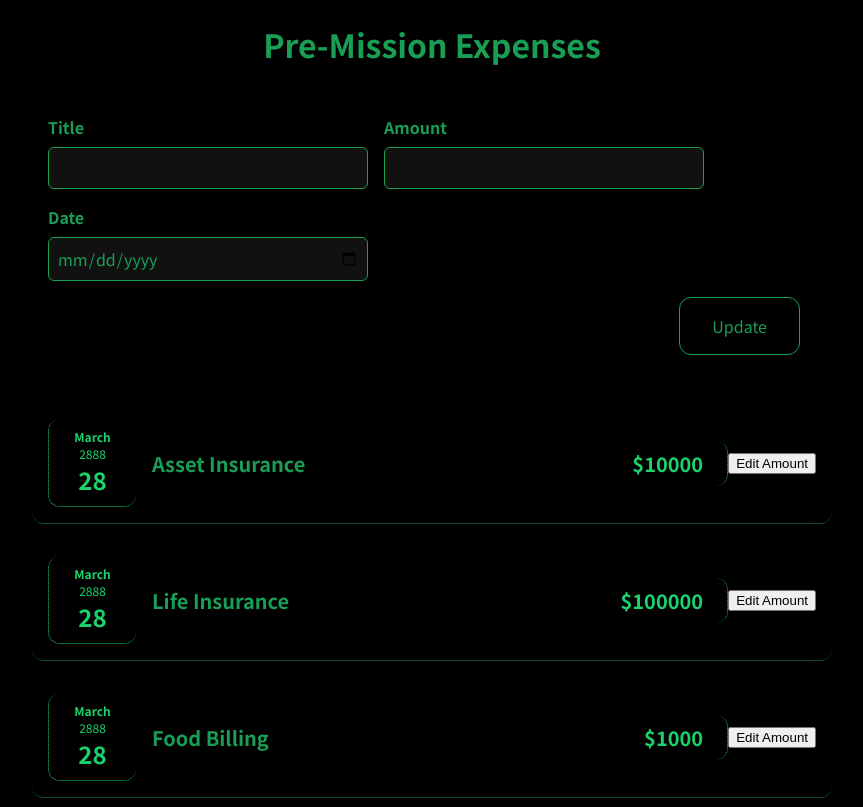
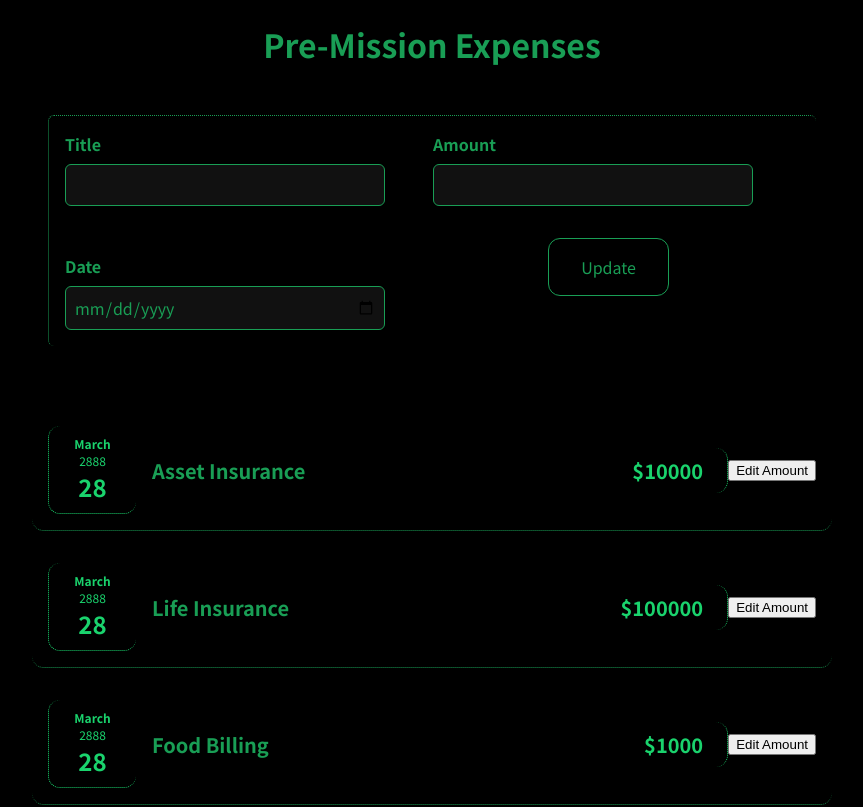
Before and after one commit to xTurbeaux/react_components_hew, a React (Create React App) app: page / in a window 1280 px wide. Shown: the top 807 px of the page, without its empty margins (208-1071 px from the left). Built offline with nearby package versions, Linux system fonts and the light colour scheme.

Commit message:
updated UI

```diff
--- a/src/components/NewAmount/AmountForm.js
+++ b/src/components/NewAmount/AmountForm.js
@@ -59,6 +59,7 @@ const AmountForm = (data) => {
         setEnteredTitle('');
         setEnteredAmount('');
         setEnteredDate('');
+        console.log(amountData);
     };
 
     return (
@@ -86,9 +87,9 @@ const AmountForm = (data) => {
                     max="3000-01-04"
                     onChange={dateChangeHandler} />
                 </div>
-            </div>
-            <div className="new-amount__actions">
-                <button type="submit">Update</button>
+                <div className="new-amount__actions">
+                    <button type="submit">Update</button>
+                </div>
             </div>
         </form>
     );
--- a/src/components/NewAmount/NewAmount.js
+++ b/src/components/NewAmount/NewAmount.js
@@ -2,12 +2,13 @@ import React from 'react'; //jsx under the hood uses this library
 // rendering a form for users to add new amounts for various items
 import '../css/NewAmount.css'
 import AmountForm from './AmountForm';
+
 const NewAmount = () => {
 
 
-    const saveAmountDataHandler = (enteredExpenseData) => {
+    const saveAmountDataHandler = (enteredAmountData) => {
         const amountData = {
-            ...enteredExpenseData,
+            ...enteredAmountData,
             id: Math.random().toString()
         };
         console.log(amountData);
--- a/src/components/css/AmountForm.css
+++ b/src/components/css/AmountForm.css
@@ -4,6 +4,14 @@
     gap: 1rem;
     margin-bottom: 1rem;
     text-align: left;
+    border-top: 1px dotted;
+    border-left: 1px dotted;
+    border-color: #199e55;
+    border-radius: 6px;
+  }
+
+  .new-amount__control {
+    margin: 1em;
   }
 
   .new-amount__control label {
@@ -24,7 +32,9 @@
   }
 
   .new-amount__actions {
-    text-align: right;
+    flex: 1;
+    text-align: center;
+    flex-direction: row;
   }
 
   .t {
```
Also changed, not shown: 1 other file (tests, documents, lock files or other folders).
